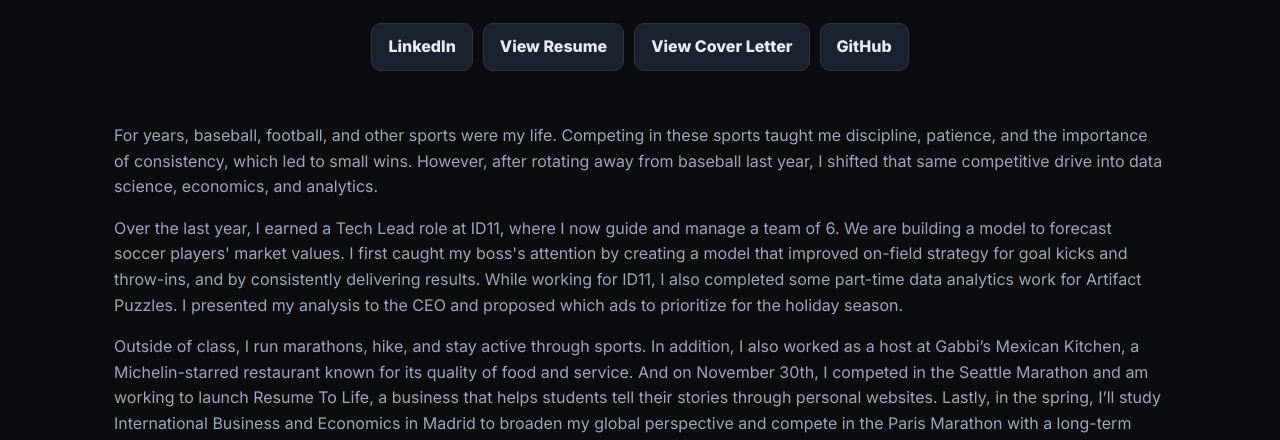
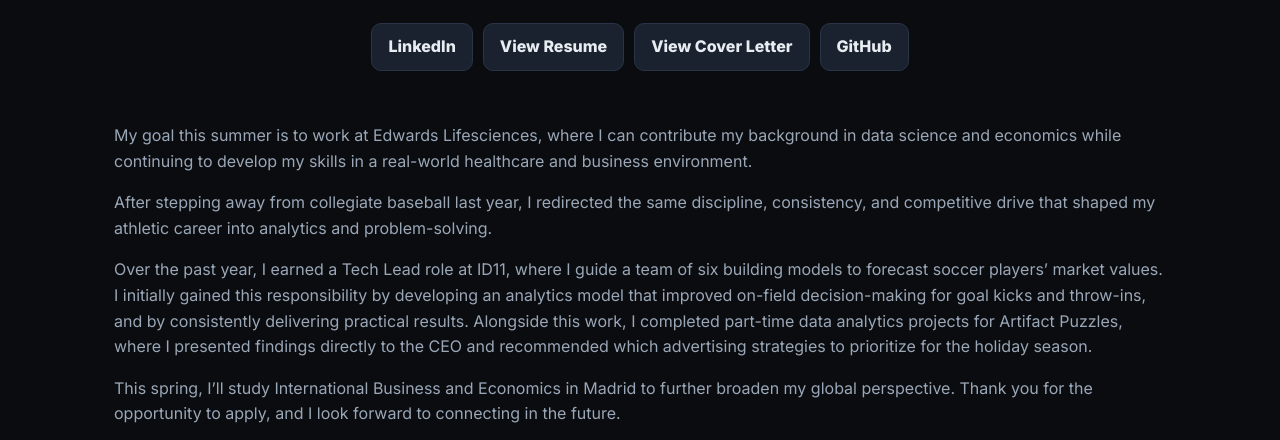
Before and after one commit to mtlongtin123/Resume_To_Life, a plain HTML site: page index.html in a window 1280 px wide. Shown: the part 466-906 px from the top of the page. Drawn offline with Linux system fonts and the light colour scheme; no server answers.

Commit message:
Revise personal statement in index.html
Updated personal statement to reflect recent experiences and goals.

```diff
--- a/index.html
+++ b/index.html
@@ -138,13 +138,12 @@
   </header>
 
   <section id="about" class="container">
-    <p>For years, baseball, football, and other sports were my life. Competing in these sports taught me discipline, patience, and the importance of consistency, which led to small wins. However, after rotating away from baseball last year, I shifted that same competitive drive into data science, economics, and analytics.</p>
+    <p>My goal this summer is to work at Edwards Lifesciences, where I can contribute my background in data science and economics while continuing to develop my skills in a real-world healthcare and business environment.</p>
+    <p>After stepping away from collegiate baseball last year, I redirected the same discipline, consistency, and competitive drive that shaped my athletic career into analytics and problem-solving.</p>
+    <p>Over the past year, I earned a Tech Lead role at ID11, where I guide a team of six building models to forecast soccer players’ market values. I initially gained this responsibility by developing an analytics model that improved on-field decision-making for goal kicks and throw-ins, and by consistently delivering practical results. Alongside this work, I completed part-time data analytics projects for Artifact Puzzles, where I presented findings directly to the CEO and recommended which advertising strategies to prioritize for the holiday season.</p>
+    <p>This spring, I’ll study International Business and Economics in Madrid to further broaden my global perspective. Thank you for the opportunity to apply, and I look forward to connecting in the future.</p>
 
-    <p> Over the last year, I earned a Tech Lead role at ID11, where I now guide and manage a team of 6. We are building a model to forecast soccer players' market values. I first caught my boss's attention by creating a model that improved on-field strategy for goal kicks and throw-ins, and by consistently delivering results. While working for ID11, I also completed some part-time data analytics work for Artifact Puzzles. I presented my analysis to the CEO and proposed which ads to prioritize for the holiday season.  </p>
-
-    <p>  Outside of class, I run marathons, hike, and stay active through sports. In addition, I also worked as a host at Gabbi’s Mexican Kitchen, a Michelin-starred restaurant known for its quality of food and service. And on November 30th, I competed in the Seattle Marathon and am working to launch Resume To Life, a business that helps students tell their stories through personal websites. Lastly, in the spring, I’ll study International Business and Economics in Madrid to broaden my global perspective and compete in the Paris Marathon with a long-term goal of completing a Half Ironman before I graduate in May of 2027. </p>
-
-    <div class="grid cols-2" style="margin-top:10px">
+        <div class="grid cols-2" style="margin-top:10px">
       <div class="card">
         <h3>Programming</h3>
         <p>Python, Matplotlib, Pandas, NumPy, SQL, Java, JavaScript, HTML/CSS, Git</p>
```
